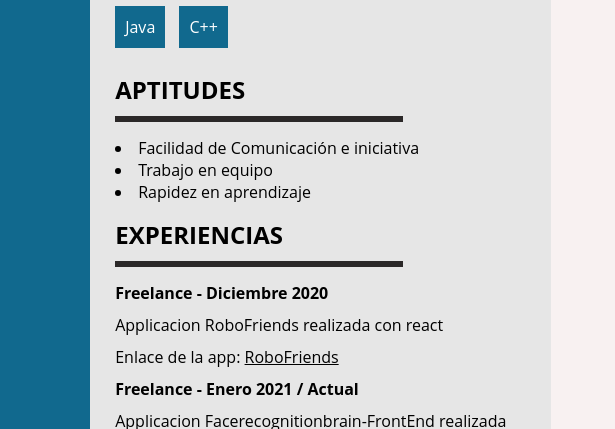
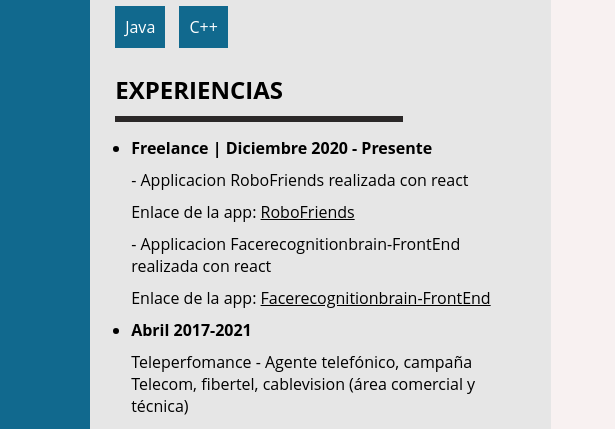
Before and after one commit to psc88/curriculum, a website: page index.html in a window 1280 px wide. Shown: the part 499-928 px from the top of the page, 665-1280 px from the left. Drawn offline with Linux system fonts and the light colour scheme.

Commit message:
Actualizacion

```diff
--- a/css/curriculum.css
+++ b/css/curriculum.css
@@ -237,6 +237,11 @@ a {
     color: #fff;
 }
 
+.main .workExperience {
+    margin-left: 16px;
+
+}
+
 .main .right-block ul {
     margin-bottom: 15px;
     padding: 0px;
@@ -261,9 +266,8 @@ a {
 }
 
 .main .right-block article a:hover{
-    color: red;
+    color: #11698e;
     text-decoration-line: none;
-    font-size: 20px;
 }
 
 /*---- ------ Media Queries (par una pantalla mas chica) ------ ------*/
--- a/index.html
+++ b/index.html
@@ -79,6 +79,23 @@
                         <li>C++</li>
                     </ul>
                 </div>
+                <article>
+                    <h2>EXPERIENCIAS</h2>
+                    <hr>
+                    <ul class="workExperience">
+                        <li>
+                            <h3>Freelance | Diciembre 2020 - Presente</h3>
+                            <p>- Applicacion RoboFriends realizada con react</p>
+                            <p>Enlace de la app: <a href="https://psc88.github.io/roboFriends/" target="_blank">RoboFriends</a></p>
+                            <p>- Applicacion Facerecognitionbrain-FrontEnd realizada con react</p>
+                            <p>Enlace de la app: <a href="https://psc88.github.io/Facerecognitionbrain-FrontEnd/" target="_blank">Facerecognitionbrain-FrontEnd</a></p>
+                        </li>
+                        <li>
+                            <h3>Abril 2017-2021</h3>
+                            <p>Teleperfomance - Agente telefónico, campaña Telecom, fibertel, cablevision (área comercial y técnica)</p>
+                        </li>
+                    </ul>
+                </article>
                 <div class="aptitudes">
                     <h2>APTITUDES</h2>
                     <hr>
@@ -89,18 +106,6 @@
                       </ul>
                 </div>
             </article>
-            <article>
-                <h2>EXPERIENCIAS</h2>
-                <hr>
-                <h3>Freelance - Diciembre 2020</h3>
-                <p>Applicacion RoboFriends realizada con react</p>
-                <p>Enlace de la app: <a href="https://psc88.github.io/roboFriends/" target="_blank">RoboFriends</a></p>
-                <h3>Freelance - Enero 2021 / Actual</h3>
-                <p>Applicacion Facerecognitionbrain-FrontEnd realizada con react</p>
-                <p>Enlace de la app: <a href="https://psc88.github.io/Facerecognitionbrain-FrontEnd/" target="_blank">Facerecognitionbrain-FrontEnd</a></p>
-                <h3>Abril 2017-2021</h3>
-                <p>Teleperfomance - Agente telefónico, campaña Telecom, fibertel, cablevision (área comercial y técnica)</p>
-            </article>
         </div>
     </main>
 
```
